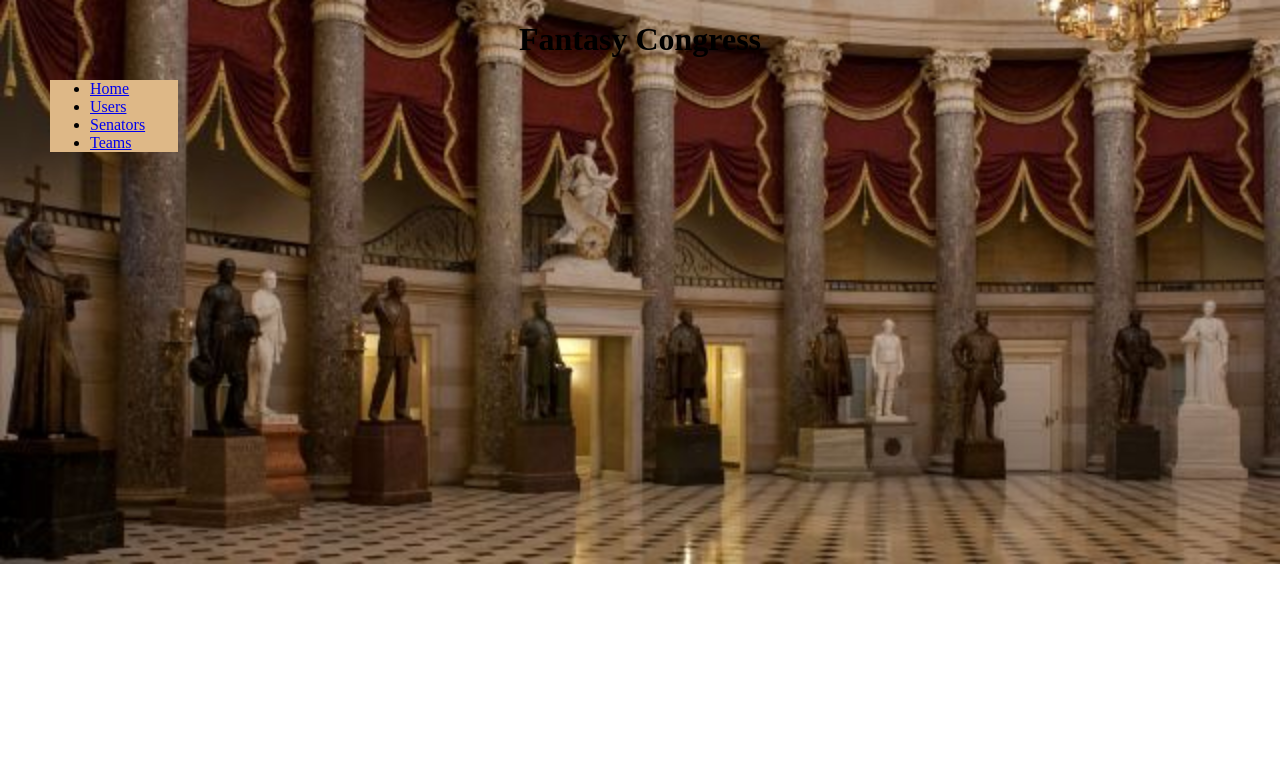
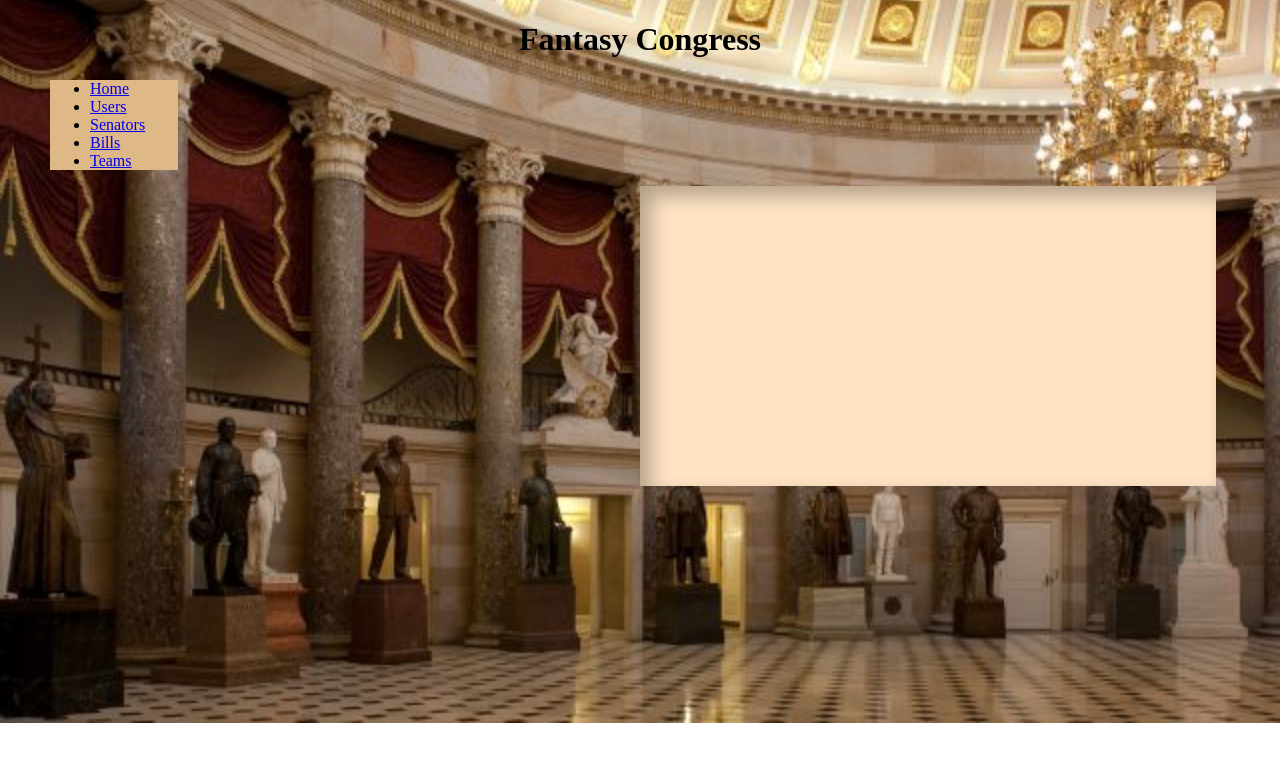
Before and after one commit to logicfirst/Phase5-Fantasy_Congress-frontend, a React (Create React App) app in the folder fantasy-congress/: page /bills in a window 1280 px wide. Shown: the top 762 px of the page. Built offline with nearby package versions, Linux system fonts and the light colour scheme; no server answers.

Commit message:
scott-0306-2115-retrieved API- worked on getting data

```diff
--- a/fantasy-congress/src/App.css
+++ b/fantasy-congress/src/App.css
@@ -23,8 +23,8 @@
 
 .search-nav {
   font-family: 'Noto+Serif';
-  background-color: burlywood;
-  width: 10%;
+
+  width: 35%;
   margin-left: 50px;
 }
 
@@ -49,6 +49,18 @@
   height: 700px;
   margin-left: 50px;
   box-shadow: 0 10px 20px rgba(0, 0, 0, 0.3);
+  overflow: scroll;
+  background-color: bisque;
+
+}
+
+.bill-container {
+  border-width: 5px;
+  width: 45%;
+  height: 300px;
+  margin-right: 50px;
+  margin-left: 50%;
+  box-shadow: inset 10px 10px 20px rgba(0, 0, 0, 0.3);
   overflow: scroll;
   background-color: bisque;
 
--- /dev/null
+++ b/fantasy-congress/src/Components/Bills.js
@@ -0,0 +1,30 @@
+import React, {Component} from 'react'
+
+class Bills extends Component {
+
+  // state = {
+  //   billData: []
+  // }
+
+  // componentDidMount (){
+
+  //   const headers = { 'Content-Type': 'application/json',
+  //     'X-API-Key': '2HwLq9PKKHxs9dkLQvUFOGIAptAgIn74XZ4l3go9' }
+  //     fetch('https://api.propublica.org/congress/v1/117/senate/bills/introduced.json?offset=0', { headers })
+  //         .then(response => response.json())
+  //         .then((billData) => {this.setState({bills: billData})});
+
+  // }
+
+  render(){
+    return(
+      <div>
+        <ul>
+          {/* <li>User: {this.props.results.bill_id}</li> */}
+          {/* <li>Team Name: {this.props.bills.title}</li> */}
+        </ul>
+      </div>
+    )
+  }
+}
+export default Bills
--- a/fantasy-congress/src/Components/FantasyCongress.js
+++ b/fantasy-congress/src/Components/FantasyCongress.js
@@ -12,6 +12,7 @@ import Teams from './Teams'
 import AddTeamForm from './AddTeamForm'
 import '../App.css';
 import SearchSenators from './SearchSenators'
+import Bills from './Bills'
 
 class FantasyCongress extends Component {
 
@@ -19,7 +20,8 @@ class FantasyCongress extends Component {
     users: [],
     senators: [],
     teams: [],
-    filteredSenators: []
+    filteredSenators: [],
+    billData: {}
   }
 
   componentDidMount(){
@@ -36,6 +38,13 @@ class FantasyCongress extends Component {
     .then(res => res.json())
     .then((fetchedTeams) => {this.setState({teams: fetchedTeams})})
 
+
+      const headers = { 'Content-Type': 'application/json',
+      'X-API-Key': '' }
+      fetch('https://api.propublica.org/congress/v1/117/senate/bills/introduced.json?offset=0', { headers })
+          .then(response => response.json())
+          .then((billData) => {console.log(billData)});
+
   }
 
   addTeam = (team) => {
@@ -48,7 +57,7 @@ class FantasyCongress extends Component {
     fetch('http://localhost:3000/teams/' + deletedTeam.id, {method: 'DELETE'})
     .then(res => res.json())
     .then(() => {this.setState({
-      teams: this.state.teams.filter((team) => team !=deletedTeam)
+      teams: this.state.teams.filter((team) => team !==deletedTeam)
     })})
   }
 
@@ -83,6 +92,9 @@ class FantasyCongress extends Component {
               <Link to="/searchsenators">Senators</Link>
             </li>
             <li>
+              <Link to="/bills">Bills</Link>
+            </li>
+            <li>
               <Link to="/teams">Teams</Link>
             </li>
           </ul>
@@ -98,9 +110,15 @@ class FantasyCongress extends Component {
           </Route>
 
           <Route path="/searchsenators">
-          {/* senators={this.state.senators.map ((senator) => <Senators senator={senator}/>)} */}
-            <SearchSenators handleSearchOnChange={this.handleSearchOnChange}
-            filteredSenators={this.state.filteredSenators} />
+            <div><SearchSenators handleSearchOnChange={this.handleSearchOnChange}
+            filteredSenators={this.state.filteredSenators} /></div>
+          </Route>
+
+          <Route path="/bills">
+            <div className="bill-container">
+              <Bills/>
+            {/* {this.state.bills.map ((bill) => <Bills bill={bill}/>)} */}
+            </div>
           </Route>
 
           <Route path="/users">
--- a/fantasy-congress/src/Components/SearchSenators.js
+++ b/fantasy-congress/src/Components/SearchSenators.js
@@ -13,9 +13,10 @@ class SearchSenators extends Component{
   render(){
     return(
       <div>
-        <h4>Search Senators by Last Name</h4>
+        <div className="search-nav">
+        <h3>Search Senators by Last Name</h3>
         <input type="text" placeholder="Search Senators"
-        onChange={(event) => this.handleSearch(event)}/>
+        onChange={(event) => this.handleSearch(event)}/></div>
         <div className="repo-container">
         {this.props.filteredSenators.map((filteredSenator) => <SortedSenatorsByParty filteredSenator={filteredSenator}/>)}
 
```
Also changed, not shown: 2 other files (tests, documents, lock files or other folders).
